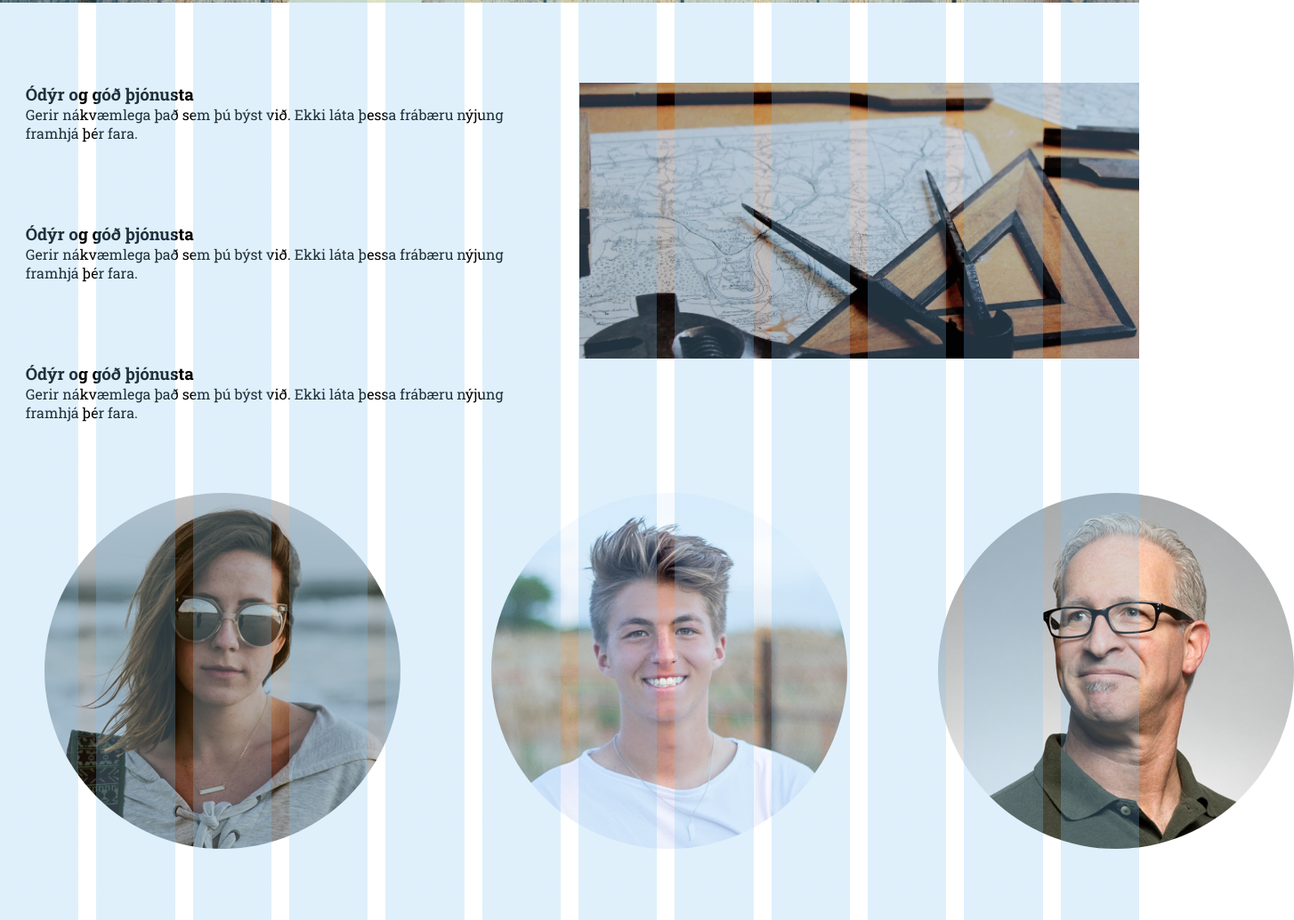
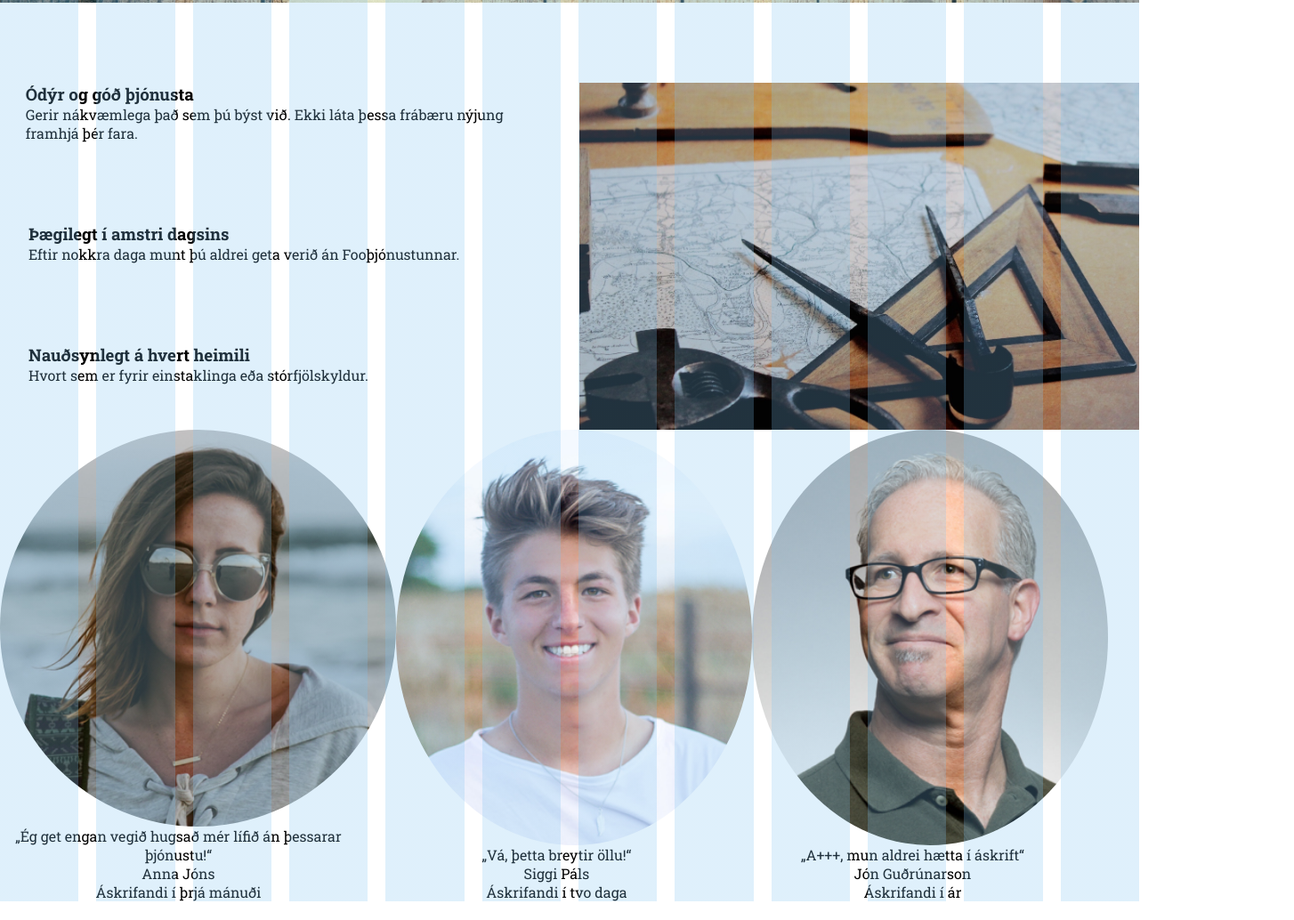
Before and after one commit to MadSuperSheep/Verkefni-7, a website: page main/index.html in a window 1280 px wide. Shown: the part 464-1498 px from the top of the page at 89% size, 1454 px wide, since content can reach past the window. After the commit the page ends 1477 px from the top, so only its background shows below. Drawn offline with Linux system fonts and the light colour scheme.

Commit message:
forsíðubreytingar
gaman já

```diff
--- a/main/index.html
+++ b/main/index.html
@@ -29,15 +29,15 @@
           <div class="forsida forsida__checkogtext">
             <img src="gogn/check.svg" alt="check2" class="myndir myndir__check">
             <div class="forsida forsida__text">
-              <h3>Ódýr og góð þjónusta</h3>
-              <p>Gerir nákvæmlega það sem þú býst við. Ekki láta þessa frábæru nýjung framhjá þér fara.</p>
+              <h3>Þægilegt í amstri dagsins</h3>
+              <p>Eftir nokkra daga munt þú aldrei geta verið án Fooþjónustunnar.</p>
             </div>
           </div>
           <div class="forsida forsida__checkogtext">
             <img src="gogn/check.svg" alt="check3" class="myndir myndir__check">
             <div class="forsida forsida__text">
-              <h3>Ódýr og góð þjónusta</h3>
-              <p>Gerir nákvæmlega það sem þú býst við. Ekki láta þessa frábæru nýjung framhjá þér fara.</p>
+              <h3>Nauðsynlegt á hvert heimili</h3>
+              <p>Hvort sem er fyrir einstaklinga eða stórfjölskyldur.</p>
             </div>
           </div>
         </div>
@@ -45,9 +45,30 @@
       </div>
 
       <div class="forsida forsida__profilemyndir">
-        <img src="gogn/profile1.jpg" alt="profilemynd1" class="myndir myndir__profilemynd">
-        <img src="gogn/profile2.jpg" alt="profilemynd2" class="myndir myndir__profilemynd">
-        <img src="gogn/profile3.jpg" alt="profilemynd3" class="myndir myndir__profilemynd">
+        <div class="forsida forsida__profileflex">
+          <img src="gogn/profile1.jpg" alt="profilemynd1" class="myndir myndir__profilemynd">
+          <div class="forsida forsida__profiletexti">
+            <p>„Ég get engan vegið hugsað mér lífið án þessarar þjónustu!“</p>
+            <p>Anna Jóns</p>
+            <p>Áskrifandi í þrjá mánuði</p>
+          </div>
+        </div>
+        <div class="forsida forsida__profileflex">
+          <img src="gogn/profile2.jpg" alt="profilemynd2" class="myndir myndir__profilemynd">
+          <div class="forsida forsida__profiletexti">
+            <p>„Vá, þetta breytir öllu!“</p>
+            <p>Siggi Páls</p>
+            <p>Áskrifandi í tvo daga</p>
+          </div>
+        </div>
+        <div class="forsida forsida__profileflex">
+          <img src="gogn/profile3.jpg" alt="profilemynd3" class="myndir myndir__profilemynd">
+          <div class="forsida forsida__profiletexti">
+            <p>„A+++, mun aldrei hætta í áskrift“</p>
+            <p>Jón Guðrúnarson</p>
+            <p>Áskrifandi í ár</p>
+          </div>
+        </div>
       </div>
     </main>
       <footer>
--- a/scss/forsida.scss
+++ b/scss/forsida.scss
@@ -2,7 +2,7 @@
   display: flex;
   flex-direction: row;
 
-  @media (max-width: 800px) { //lóðrétt þegar viewport er minna en 600px
+  @media (max-width: 600px) { //lóðrétt þegar viewport er minna en 600px
     flex-direction: column;
   }
 
@@ -28,4 +28,16 @@
     width: 100%;
   }
 
+  &__profileflex {
+    flex-direction: column;
+  }
+
+  &__profiletexti {
+    max-width: 90%;
+    flex-direction: column;
+    text-align: center;
+  }
+
+
+
 }
--- a/scss/myndir.scss
+++ b/scss/myndir.scss
@@ -10,7 +10,7 @@
   &__1 { //mynd hliðiná checkboxum
     flex: 1;
     max-width: 50%;
-    max-height: 50vh; //bara tilraun
+    max-height: 60vh; //bara tilraun
     min-height: 50vh; //tilraun
     width: 100%;
     height: 100%;
@@ -18,7 +18,7 @@
     padding-top: 90px;
     object-fit: cover; //svo það teygist ekki á myndinni í mjög stóru viewporti
 
-    @media (max-width: 800px) { //stækkum myndina þegar hún fer niður fyrir textann
+    @media (max-width: 600px) { //stækkum myndina þegar hún fer niður fyrir textann
       max-width:100%;
       padding: 1rem;
     }
@@ -26,13 +26,15 @@
 
   &__profilemynd {
     flex: 1;
-    max-width: 33.3%;
-    max-height: 33.3%;
+    max-width: 100%;
+    max-height: 100%;
+    min-width: 0%;
+    min-height: 0%;
     width: 100%;
     height: 100%;
     object-fit: cover;
     border-radius: 50%; //hringur
-    margin: 80px 52px 80px 50px;
+    //margin: 80px 52px 80px 50px;
   }
 
 }
```
Also changed, not shown: main/styles.css.
